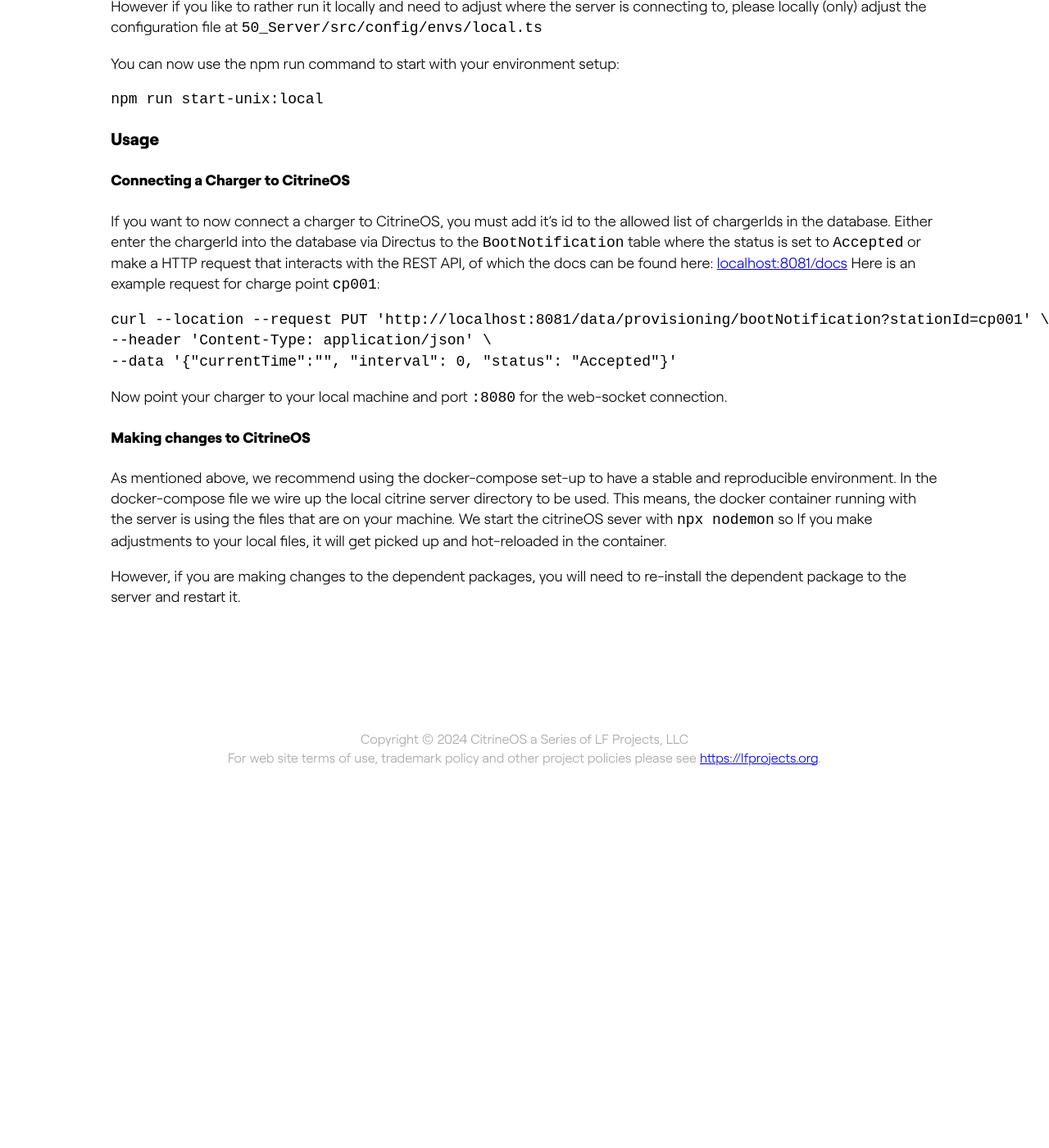
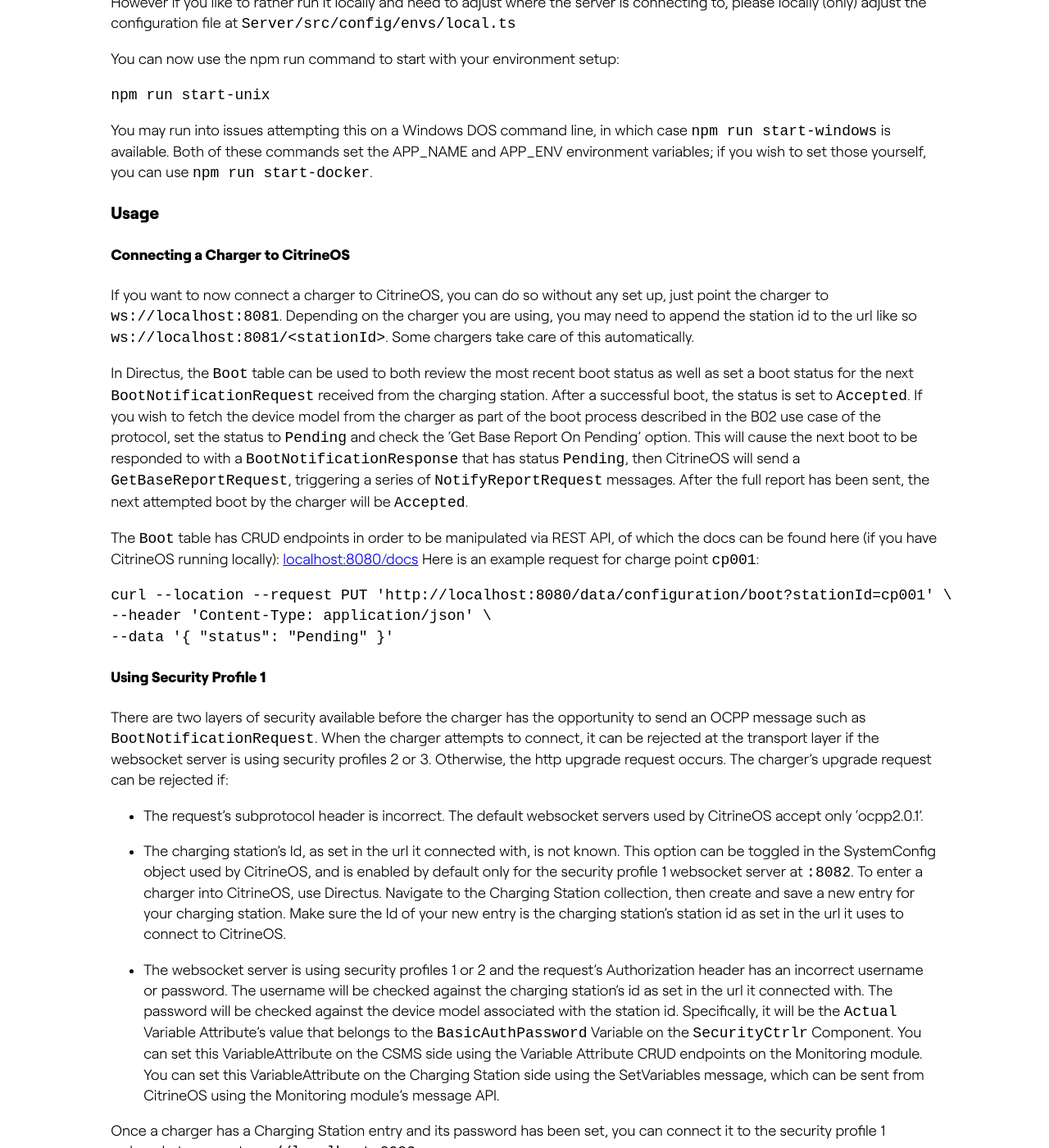
Before and after one commit to citrineos/citrineos.github.io, a Jekyll site: the page built from quickstart.md, in a window 1280 px wide and 1400 px high, scrolled down 1404 px. Shown: the whole window at 82% size. Built offline with Jekyll 4.4.1, drawn with Linux system fonts in a browser that asks for light colours; some web fonts are replaced; before the commit the page ends 2372 px from its top, so only the background shows below that; some of the changed text lies outside the part shown.

Commit message:
updating quickstart guide to better reflect current status of CitrineOS development

````diff
--- a/quickstart.md
+++ b/quickstart.md
@@ -25,17 +25,13 @@
     The expected outcome should look like this:
 
     ```shell
-    [+] Building 0.0s (0/0)  docker:desktop-linux
-
-    [+] Running 4/4
-
-    ✔ Container 50_server-ocpp-db-1      Started  0.0s
-
-    ✔ Container 50_server-directus-1     Started   0.0s
-
-    ✔ Container 50_server-amqp-broker-1  Healthy   0.0s
-
-    ✔ Container 50_server-citrine-1      Created  0.0s
+[+] Running 5/6
+ - Network server_default          Created                                 28.0s
+ ✔ Container server-amqp-broker-1  Healthy                                19.3s
+ ✔ Container server-ocpp-db-1      Healthy                                11.4s
+ ✔ Container server-redis-1        Healthy                                16.3s
+ ✔ Container server-directus-1     Healthy                                27.1s
+ ✔ Container server-citrine-1      Started                                27.7s
     ```
 
 ### After Setup
@@ -49,7 +45,9 @@
 
 - [RabbitMQ](http://rabbitmq.com) for the OCPP 2.0.1 message bus
 
-- OCPP Citrine Server running the CSMS. You can retrieve the generated OpenAPI docs at [localhost:8080/docs](http://localhost:8080/docs)
+- [Redis](https://redis.io/) cache; the default settings will use an in-memory cache but the redis instance is available to use.
+
+- OCPP Citrine Server running the CSMS. You can retrieve the generated OpenAPI docs at [localhost:8080/docs](http://localhost:8080/docs). There is an unsecured websocket server (security profile '0') at `ws://localhost:8081`, and a security profile 1 websocket server at `ws://localhost:8082`.
 
 > Please consider that this setup is the development environment and **do not** simply deploy it to an exposed environment with initial passwords!
 
@@ -57,29 +55,45 @@
 
 We recommend running and developing the project with docker-compose set-up.
 
-However if you like to rather run it locally and need to adjust where the server is connecting to, please locally (only) adjust the configuration file at `50_Server/src/config/envs/local.ts`
+However if you like to rather run it locally and need to adjust where the server is connecting to, please locally (only) adjust the configuration file at `Server/src/config/envs/local.ts`
 
 You can now use the npm run command to start with your environment setup:
 
 ```shell
-npm run start-unix:local
+npm run start-unix
 ```
+
+You may run into issues attempting this on a Windows DOS command line, in which case `npm run start-windows` is available. Both of these commands set the APP_NAME and APP_ENV environment variables; if you wish to set those yourself, you can use `npm run start-docker`.
+
 
 ### Usage
 
 #### Connecting a Charger to CitrineOS
 
-If you want to now connect a charger to CitrineOS, you must add it's id to the allowed list of chargerIds in the database.
-Either enter the chargerId into the database via Directus to the `BootNotification` table where the status is set to `Accepted` or make a HTTP request that interacts with the REST API, of which the docs can be found here: [localhost:8081/docs](http://localhost:8081/docs)
+If you want to now connect a charger to CitrineOS, you can do so without any set up, just point the charger to `ws://localhost:8081`. Depending on the charger you are using, you may need to append the station id to the url like so `ws://localhost:8081/<stationId>`. Some chargers take care of this automatically.
+
+In Directus, the `Boot` table can be used to both review the most recent boot status as well as set a boot status for the next `BootNotificationRequest` received from the charging station. After a successful boot, the status is set to `Accepted`. If you wish to fetch the device model from the charger as part of the boot process described in the B02 use case of the protocol, set the status to `Pending` and check the 'Get Base Report On Pending' option. This will cause the next boot to be responded to with a `BootNotificationResponse` that has status `Pending`, then CitrineOS will send a `GetBaseReportRequest`, triggering a series of `NotifyReportRequest` messages. After the full report has been sent, the next attempted boot by the charger will be `Accepted`.
+
+The `Boot` table has CRUD endpoints in order to be manipulated via REST API, of which the docs can be found here (if you have CitrineOS running locally): [localhost:8080/docs](http://localhost:8080/docs)
 Here is an example request for charge point `cp001`:
 
 ```shell
-curl --location --request PUT 'http://localhost:8081/data/provisioning/bootNotification?stationId=cp001' \
+curl --location --request PUT 'http://localhost:8080/data/configuration/boot?stationId=cp001' \
 --header 'Content-Type: application/json' \
---data '{"currentTime":"", "interval": 0, "status": "Accepted"}'
+--data '{ "status": "Pending" }'
 ```
 
-Now point your charger to your local machine and port `:8080` for the web-socket connection.
+#### Using Security Profile 1
+
+There are two layers of security available before the charger has the opportunity to send an OCPP message such as `BootNotificationRequest`. When the charger attempts to connect, it can be rejected at the transport layer if the websocket server is using security profiles 2 or 3. Otherwise, the http upgrade request occurs. The charger's upgrade request can be rejected if:
+
+- The request's subprotocol header is incorrect. The default websocket servers used by CitrineOS accept only 'ocpp2.0.1'.
+
+- The charging station's Id, as set in the url it connected with, is not known. This option can be toggled in the SystemConfig object used by CitrineOS, and is enabled by default only for the security profile 1 websocket server at `:8082`. To enter a charger into CitrineOS, use Directus. Navigate to the Charging Station collection, then create and save a new entry for your charging station. Make sure the Id of your new entry is the charging station's station id as set in the url it uses to connect to CitrineOS.
+
+- The websocket server is using security profiles 1 or 2 and the request's Authorization header has an incorrect username or password. The username will be checked against the charging station's id as set in the url it connected with. The password will be checked against the device model associated with the station id. Specifically, it will be the `Actual` Variable Attribute's value that belongs to the `BasicAuthPassword` Variable on the `SecurityCtrlr` Component. You can set this VariableAttribute on the CSMS side using the Variable Attribute CRUD endpoints on the Monitoring module. You can set this VariableAttribute on the Charging Station side using the SetVariables message, which can be sent from CitrineOS using the Monitoring module's message API.
+
+Once a charger has a Charging Station entry and its password has been set, you can connect it to the security profile 1 websocket server at `ws://localhost:8082`.
 
 #### Making changes to CitrineOS
 
````
